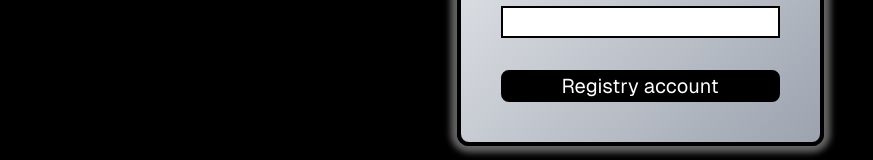
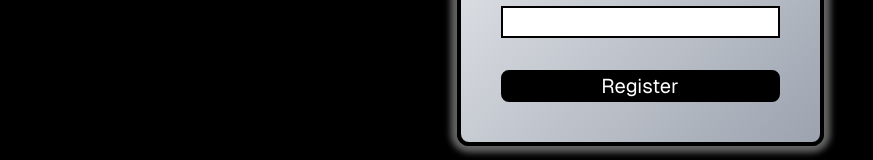
Before and after one commit to Owale128/Todolist-Next, a Next.js app: page /register in a window 1280 px wide. Shown: the part 502-662 px from the top of the page, without its empty margins (0-873 px from the left). Built offline with nearby package versions, Linux system fonts and the light colour scheme.

Commit message:
Changed text in button

```diff
--- a/app/page.tsx
+++ b/app/page.tsx
@@ -74,7 +74,7 @@ export default function Home() {
        type="button"
        onClick={goToRegister}
        className="text-xl border-2 border-black rounded-lg px-2 mt-4 bg-black text-white registryBtn">
-        Registry account
+        Register account
         </button>
 
      </form>
--- a/app/register/page.tsx
+++ b/app/register/page.tsx
@@ -82,7 +82,7 @@ const Register= () => {
          <button
          type="submit"
          className="text-xl border-2 border-black rounded-lg px-2 mt-8 bg-black text-white registryBtn">
-          Registry account</button>
+          Register</button>
        </form>
 
       </div>
```
